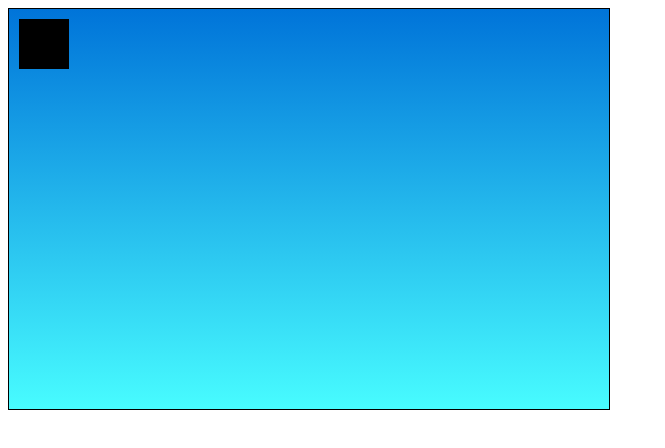
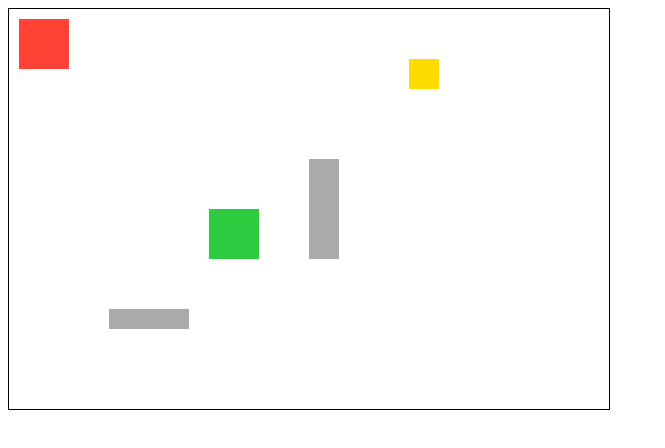
Before and after one commit to Joaovltgamer929/Canvas-Javascript-movimenta-o, a plain HTML site: page index.html in a window 1280 px wide. Shown: the whole page, without its empty margins (0-665 px from the left). Drawn offline with Linux system fonts and the light colour scheme.

Commit message:
Update index.html

```diff
--- a/index.html
+++ b/index.html
@@ -8,58 +8,113 @@
 <body>
     <canvas id="jogo" width="600" height="400" style="border: solid 1px black"></canvas>
     <script>
-        var cnv = document.getElementById('jogo')
-        //Referência o objeto canvas através do identificador ID
-        cnv.style.background = 'linear-gradient(180deg, #0074D9, #48FCFF)'
-        //Define uma cor de fundo com efeito de gradiente
-        var ctx = cnv.getContext('2d')
-        //O método getContext()retorna um contexto de desenho no canvas, ou null se o contexto identificado não for suportado.
+        var cnv = document.getElementById('jogo');
+        var ctx = cnv.getContext('2d');
 
-        var rectX = 100;
-        var rectY = 200;
-        var rectLargura = 100;
-        var rectAltura = 40;
-
-        function desenhar() {
-            ctx.clearRect(0, 0, cnv.width, cnv.height)
-            ctx.fillRect(p1.x, p1.y, p1.largura, p1.altura)
-        }
-
-
-        window.addEventListener("keydown", ativaTeclaPrecionada)
-
-        var esquerda = 37
-        var cima = 38
-        var direita = 39
-        var baixo = 40
-
+        // Definição dos jogadores
         var p1 = {
             x: 10,
             y: 10,
             largura: 50,
-            altura: 50
+            altura: 50,
+            cor: '#FF4136' // Cor vermelha para jogador 1
+        };
+
+        var p2 = {
+            x: 200,
+            y: 200,
+            largura: 50,
+            altura: 50,
+            cor: '#2ECC40' // Cor verde para jogador 2
+        };
+
+        // Array de obstáculos
+        var obstaculos = [
+            { x: 300, y: 150, largura: 30, altura: 100 },
+            { x: 100, y: 300, largura: 80, altura: 20 }
+        ];
+
+        // Objeto objetivo
+        var objetivo = {
+            x: 400,
+            y: 50,
+            largura: 30,
+            altura: 30,
+            cor: '#FFDC00' // Cor amarela para o objetivo
+        };
+
+        // Função para desenhar tudo na tela
+        function desenhar() {
+            ctx.clearRect(0, 0, cnv.width, cnv.height);
+
+            // Desenha jogador 1
+            ctx.fillStyle = p1.cor;
+            ctx.fillRect(p1.x, p1.y, p1.largura, p1.altura);
+
+            // Desenha jogador 2
+            ctx.fillStyle = p2.cor;
+            ctx.fillRect(p2.x, p2.y, p2.largura, p2.altura);
+
+            // Desenha obstáculos
+            ctx.fillStyle = '#AAAAAA'; // Cor cinza para obstáculos
+            for (var i = 0; i < obstaculos.length; i++) {
+                ctx.fillRect(obstaculos[i].x, obstaculos[i].y, obstaculos[i].largura, obstaculos[i].altura);
+            }
+
+            // Desenha objetivo
+            ctx.fillStyle = objetivo.cor;
+            ctx.fillRect(objetivo.x, objetivo.y, objetivo.largura, objetivo.altura);
         }
 
+        // Função para atualizar a tela e limitar movimentos
+        function atualizar() {
+            desenhar();
+            // Limita movimento do jogador 1 dentro do canvas
+            p1.x = Math.max(0, Math.min(cnv.width - p1.largura, p1.x));
+            p1.y = Math.max(0, Math.min(cnv.height - p1.altura, p1.y));
+            // Limita movimento do jogador 2 dentro do canvas
+            p2.x = Math.max(0, Math.min(cnv.width - p2.largura, p2.x));
+            p2.y = Math.max(0, Math.min(cnv.height - p2.altura, p2.y));
+        }
 
-        function ativaTeclaPrecionada(teclaPrecionada){
+        // Evento de tecla pressionada para o jogador 1
+        window.addEventListener("keydown", function(teclaPrecionada) {
+            var tecla = teclaPrecionada.keyCode;
+            if (tecla === 65) { // Tecla A (esquerda)
+                p1.x--;
+            }
+            if (tecla === 68) { // Tecla D (direita)
+                p1.x++;
+            }
+            if (tecla === 87) { // Tecla W (cima)
+                p1.y--;
+            }
+            if (tecla === 83) { // Tecla S (baixo)
+                p1.y++;
+            }
+            atualizar();
+        });
 
-            var tecla = teclaPrecionada.keyCode
-            if(tecla === esquerda){
-                p1.x--
+        // Evento de tecla pressionada para o jogador 2
+        window.addEventListener("keydown", function(teclaPrecionada) {
+            var tecla = teclaPrecionada.keyCode;
+            if (tecla === 37) { // Seta para a esquerda
+                p2.x--;
             }
-            if(tecla === direita){
-                p1.x++
+            if (tecla === 39) { // Seta para a direita
+                p2.x++;
             }
-            if(tecla === cima){
-                p1.y--
+            if (tecla === 38) { // Seta para cima
+                p2.y--;
             }
-            if(tecla === baixo){
-                p1.y++
+            if (tecla === 40) { // Seta para baixo
+                p2.y++;
             }
-            desenhar()
-        }
-        desenhar()
+            atualizar();
+        });
 
+        // Inicializa o jogo chamando a função desenhar() pela primeira vez
+        desenhar();
 
     </script>
 </body>
```
